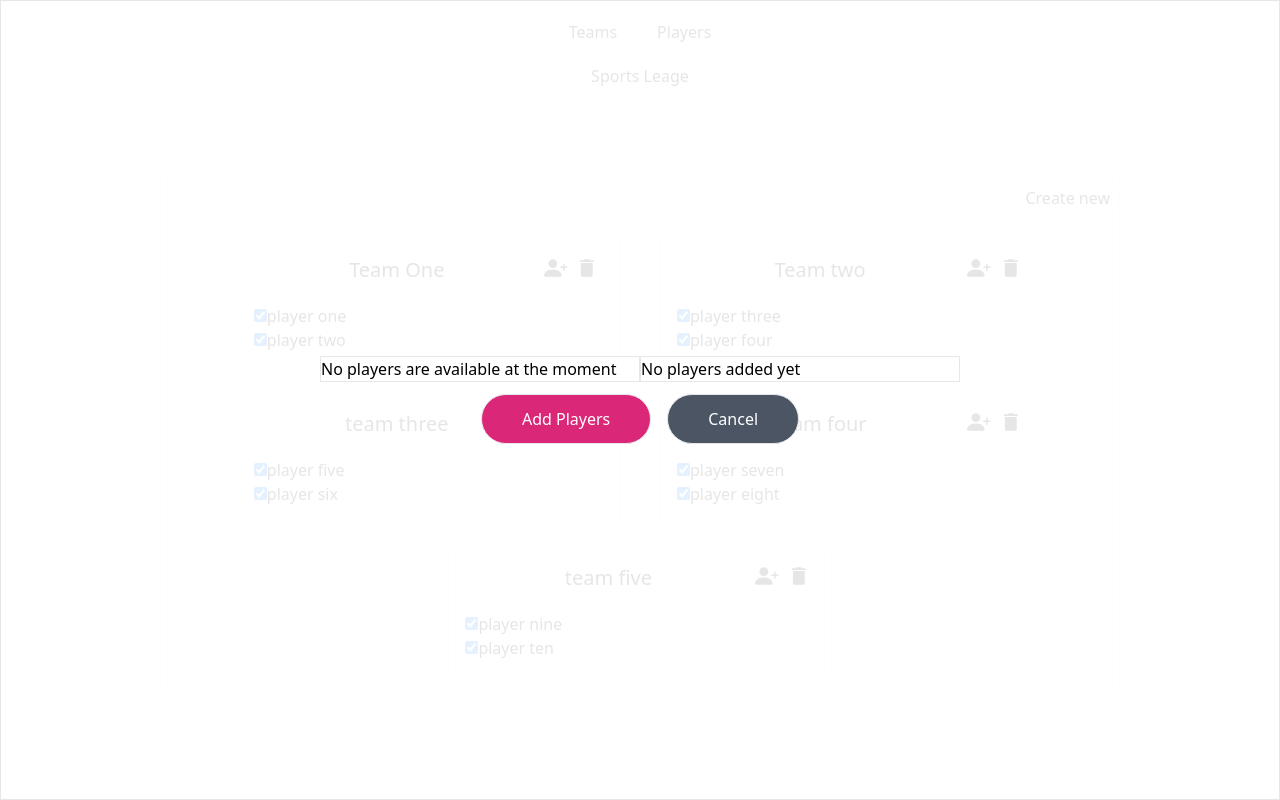
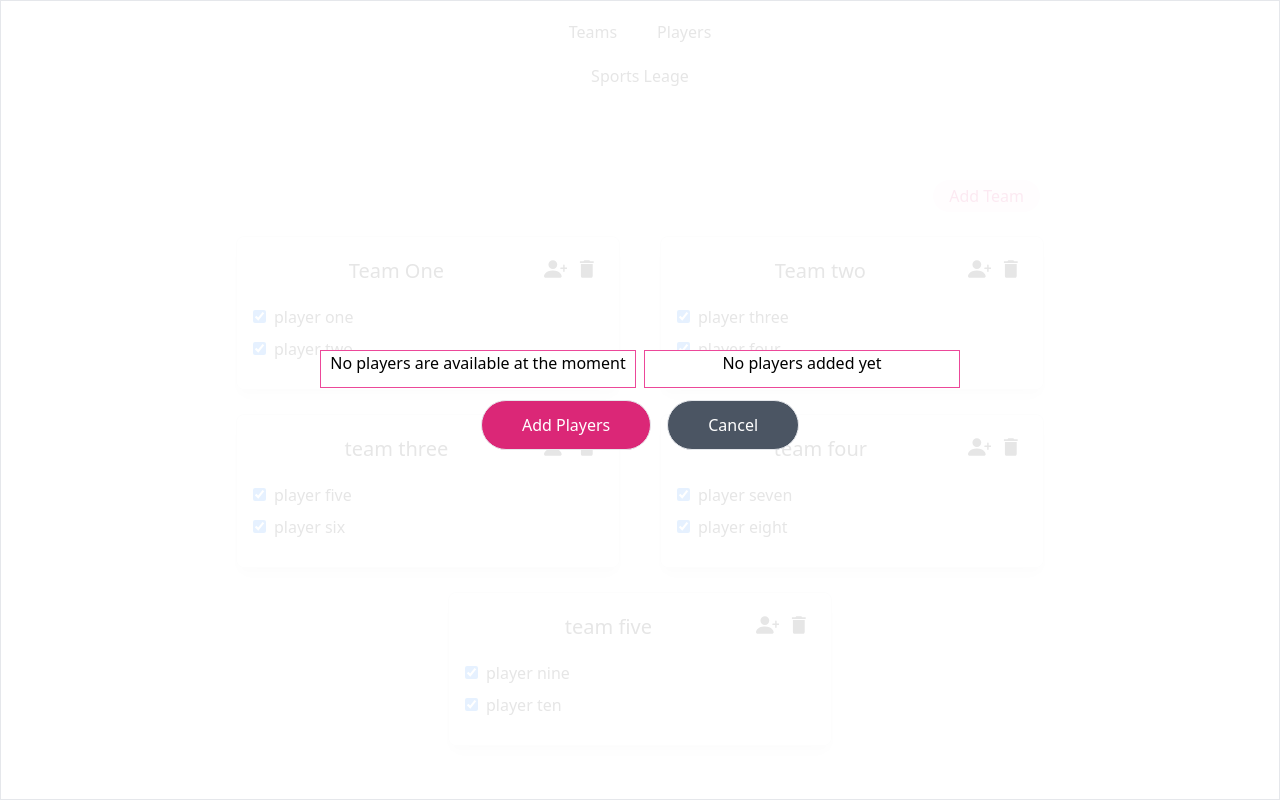
Before and after one commit to hussainsajib/sports-league, a React (Create React App) app: page / in a window 1280 px wide. Both pictures are taken after a click on the icon 555 px from the left and 268 px from the top of the page. Built offline with nearby package versions, Linux system fonts and the light colour scheme.

Commit message:
styled teams card

```diff
--- a/src/App.js
+++ b/src/App.js
@@ -23,7 +23,7 @@ function App() {
         </nav>
         <h1>Sports Leage</h1>
       </div>
-      <div className="mt-20 w-3/4 border mx-auto">
+      <div className="mt-20 w-3/4 mx-auto">
         <Switch>
           <Route exact path='/'><TeamsPage /></Route>
           <Route exact path='/players'><PlayerPage players={PlayersData} /></Route>
--- a/src/components/TeamCard.js
+++ b/src/components/TeamCard.js
@@ -5,7 +5,7 @@ import { BsPersonPlusFill } from 'react-icons/bs'
 const TeamCard = ({ team, removeTeam, removePlayer, addPlayer }) => {
 
     return (
-        <div className="border w-2/5 mx-5 my-3 p-4">
+        <div className="border w-2/5 mx-5 my-3 py-5 px-4 shadow-lg rounded-lg">
             <div className="flex justify-center">
                 <div className="text-xl w-5/6 text-center">
                     { team.name }
@@ -16,8 +16,8 @@ const TeamCard = ({ team, removeTeam, removePlayer, addPlayer }) => {
             <ul className="mt-5">
                 {
                     team.players.map(player => (
-                        <li key={player}>
-                            <input type="checkbox" checked onChange={ () => {} } onClick={ () => removePlayer(team.name, player) }/>
+                        <li key={player} className="flex items-baseline mb-2">
+                            <input type="checkbox" checked onChange={ () => {} } onClick={ () => removePlayer(team.name, player) } className="mr-2"/>
                             { player }
                         </li>
                     ))
--- a/src/components/TeamsPage.js
+++ b/src/components/TeamsPage.js
@@ -91,7 +91,7 @@ const TeamsPage = () => {
 
     return (
         <div className="flex flex-col">
-            <button className="self-end my-3 border rounded-full px-2 py-1" onClick={addTeam}>Create new</button>
+            <button className="self-end my-3 mr-20 rounded-full px-4 py-1 bg-pink-100 text-pink-600 hover:shadow" onClick={addTeam}>Add Team</button>
             <div className="w-full flex flex-wrap justify-center">
                 {teams.map((team,index )=> <TeamCard key={ index } team={ team } removeTeam={removeTeam} removePlayer={removePlayer} addPlayer={ addPlayer }/>)}
             </div>
@@ -101,7 +101,7 @@ const TeamsPage = () => {
                 <input
                     type="text"
                     className="my-3 mx-2 border border-black w-screen-3/4 h-screen-1/10 text-center text-2xl rounded-full"
-                    placeholder="enter team name and press Save"
+                    placeholder="enter team name and press 'Create'"
                     onChange={ (e) => setNewTeam(e.target.value) }
                 />
                 <div>
@@ -112,20 +112,20 @@ const TeamsPage = () => {
 
             {/* Modal for adding a player to a team */}
             <div className={`w-screen h-screen fixed z-10 inset-0 border flex flex-col justify-center items-center bg-white bg-opacity-90 ${showAddPlayer ? "block" : "hidden"}`}>
-                <div className="flex w-screen-1/2">
-                    <ul className="w-1/2 mb-3 justify-centre border">
+                <div className="flex w-screen-1/2 mb-3">
+                    <ul className="w-1/2 h-full mb-3 mr-1 border border-pink-500 bg-white">
                         {
                             aPlayers.length > 0 ? aPlayers.map(player => (
                                 !playersToAdd.includes(player) &&
-                                <li key={player} className="text-center py-2 border hover:bg-pink-100 cursor-pointer" onClick={addPlayerToTeam}>{ player }</li>
-                            )) : (<div>No players are available at the moment</div>)
+                                <li key={player} className="text-center py-2 hover:bg-pink-100 cursor-pointer" onClick={addPlayerToTeam}>{ player }</li>
+                            )) : (<div className="text-center">No players are available at the moment</div>)
                         }
                     </ul>
-                    <ul className="w-1/2 border mb-3">
+                    <ul className="w-1/2 h-full border mb-3 ml-1 border-pink-500 bg-white">
                         {
                             playersToAdd.length > 0 ? playersToAdd.map(player =>(
-                                <li className="text-center py-2 border hover:bg-pink-100 cursor-pointer" key={player}>{ player }</li>
-                            )): (<div>No players added yet</div>)
+                                <li className="text-center py-2 hover:bg-pink-100 cursor-pointer" key={player}>{ player }</li>
+                            )): (<div className="text-center">No players added yet</div>)
                         }
                     </ul>
                 </div>
```
